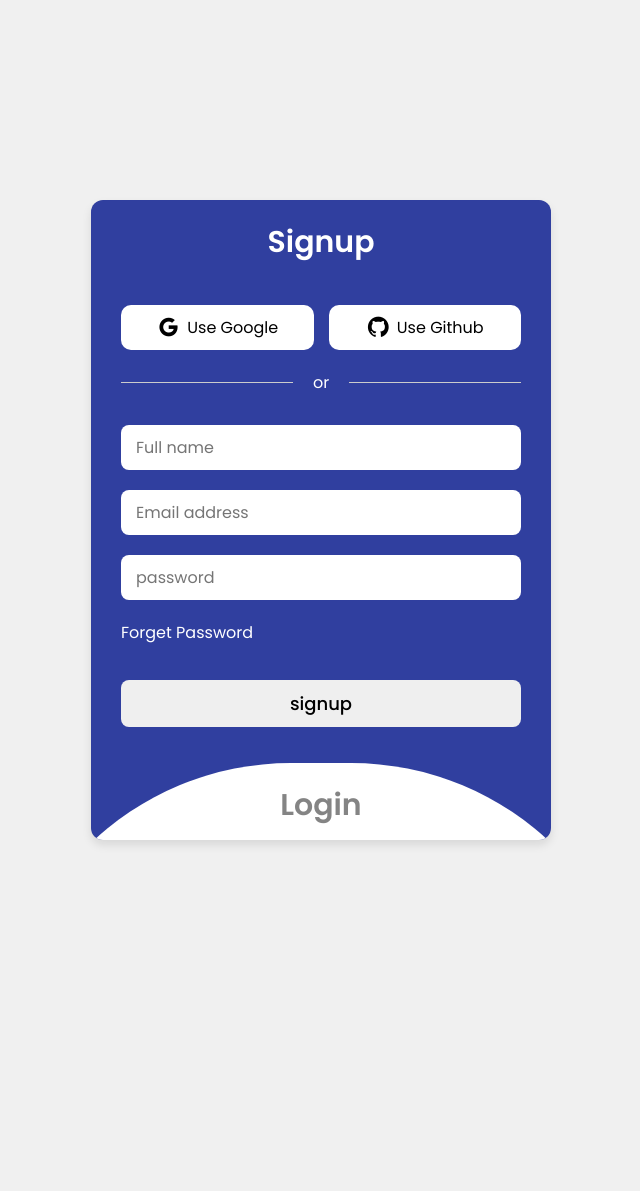
After one commit to IngenieroCui/Software-I, a Flask app: page /log in a window 1280 px wide. The commit adds this page. Shown: the part 152-1343 px from the top of the page, without its empty margins (319-959 px from the left). Run offline with Flask 3, Linux system fonts and the light colour scheme.

Commit message:
Conexión base de datos mejorada. Eliminación de archivo database.py dado combinación de este con app.py. Ahora se guarda información suministrada desde data.html (por el usuario) en la base de datos.

```diff
--- a/src/app.py
+++ b/src/app.py
@@ -1,19 +1,32 @@
-from flask import Flask, render_template
+from flask import Flask, render_template, request, jsonify
+import mysql.connector
 import os
 
 current_dir = os.path.dirname(os.path.abspath(__file__))
 
 app = Flask(__name__,
-            template_folder= "templates",
-            static_folder= "static")
+            template_folder="templates",
+            static_folder="static")
+
+# Database connection
+mydb = mysql.connector.connect(host='localhost',
+                               port=3306,
+                               user='root',
+                               password='',
+                               database='software',
+                               auth_plugin='mysql_native_password')
+
+if mydb.is_connected():
+    print("R")
+    mycursor = mydb.cursor()
 
 @app.route("/")
 def home():
     return render_template("index.html")
 
-@app.route("/login")
-def login():
-    return render_template("login.html")
+@app.route("/log")
+def login_page():
+    return render_template("data.html")
 
 @app.route("/tienda")
 def tienda():
@@ -23,5 +36,45 @@ def tienda():
 def carrito():
     return render_template("carrito.html")
 
+@app.route("/signup", methods=['POST'])
+def signup():
+    data = request.get_json()
+    name = data.get('name')
+    email = data.get('email')
+    password = data.get('password')
+
+    print(f"Received signup data: name={name}, email={email}, password={password}")
+
+    try:
+        sql = "INSERT INTO usuarios (name, email, password) VALUES (%s, %s, %s)"
+        val = (name, email, password)
+        mycursor.execute(sql, val)
+        mydb.commit()
+        return jsonify({'message': 'Signup successful!'}), 200
+    except mysql.connector.Error as err:
+        print(f"Error: {err}")
+        return jsonify({'message': f'Error: {err}'}), 500
+
+@app.route("/login", methods=['POST'])
+def login():
+    data = request.get_json()
+    email = data.get('email')
+    password = data.get('password')
+
+    print(f"Received login data: email={email}, password={password}")
+
+    try:
+        sql = "SELECT * FROM usuarios WHERE email = %s AND password = %s"
+        val = (email, password)
+        mycursor.execute(sql, val)
+        user = mycursor.fetchone()
+        if user:
+            return jsonify({'message': 'Login successful!'}), 200
+        else:
+            return jsonify({'message': 'Invalid email or password'}), 401
+    except mysql.connector.Error as err:
+        print(f"Error: {err}")
+        return jsonify({'message': f'Error: {err}'}), 500
+
 if __name__ == "__main__":
     app.run(debug=True, port=5050)
--- a/src/static/script.js
+++ b/src/static/script.js
@@ -3,6 +3,10 @@ const signupButton = document.querySelector('.signup-section header');
 const loginButton = document.querySelector('.login-section header');
 
 const signuoButtonInfo = document.querySelector('.signup-section header');
+
+
+const signupButtonData = document.querySelector('.btnSign');
+const loginButtonData = document.querySelector('.btnLog');
 
 loginButton.addEventListener('click', () => {
     container.classList.add('active');
@@ -11,3 +15,117 @@ loginButton.addEventListener('click', () => {
 signupButton.addEventListener('click', () => {
     container.classList.remove('active');
 });
+
+loginButtonData.addEventListener('click', () => {
+    // Prevent default form submission if necessary (assuming a login form inside the login section)
+    console.log("Si")
+    event.preventDefault(); // Uncomment this line if there's a form
+
+    // Send AJAX request for login
+    $.ajax({
+      url: '/login', // Replace with your actual login route
+      method: 'POST',
+      contentType: 'application/json',
+      data: JSON.stringify({
+        // Retrieve email and password values here
+        email: $('#login-email').val(),
+        password: $('#login-password').val()
+      }),
+      success: function(response) {
+        alert(response.message);
+        // Handle successful login response (e.g., redirect to another page)
+      },
+      error: function(xhr, status, error) {
+        console.error(error);
+        alert("Login failed. Please check your credentials."); // Or display a more user-friendly error message
+      }
+    });
+  });
+
+  signupButtonData.addEventListener('click', () => {
+    console.log("rin rin")
+    // Prevent default form submission if necessary (assuming a signup form inside the signup section)
+    event.preventDefault(); // Uncomment this line if there's a form
+    // Retrieve signup data (name, email, password) here
+    const name = $('#signup-name').val();
+    const email = $('#signup-email').val();
+    const password = $('#signup-password').val();
+    console.log(name, email, password);
+    // Send AJAX request for signup
+    $.ajax({
+      url: '/signup', // Replace with your actual signup route
+      method: 'POST',
+      contentType: 'application/json',
+      data: JSON.stringify({
+        name: name,
+        email: email,
+        password: password
+      }),
+      success: function(response) {
+        alert(response.message);
+        // Handle successful signup response (e.g., redirect to another page)
+      },
+      error: function(xhr, status, error) {
+        console.error(error);
+        alert("Signup failed. Please check your information."); // Or display a more user-friendly error message
+      }
+    });
+  });
+
+
+$(document).ready(function() {
+    $('#signup-form').on('submit', function(event) {
+        event.preventDefault();
+        let name = $('#signup-name').val();
+        let email = $('#signup-email').val();
+        let password = $('#signup-password').val();
+
+        console.log("Signup form submitted");
+        console.log("Name: " + name);
+        console.log("Email: " + email);
+        console.log("Password: " + password);
+
+        $.ajax({
+            url: '/signup',
+            method: 'POST',
+            contentType: 'application/json',
+            data: JSON.stringify({
+                name: name,
+                email: email,
+                password: password
+            }),
+            success: function(response) {
+                alert(response.message);
+            },
+            error: function(xhr, status, error) {
+                console.error(error);
+            }
+        });
+    });
+
+    $('#login-form').on('submit', function(event) {
+        event.preventDefault();
+        let email = $('#login-email').val();
+        let password = $('#login-password').val();
+
+        console.log("Login form submitted");
+        console.log("Email: " + email);
+        console.log("Password: " + password);
+
+        $.ajax({
+            url: '/login',
+            method: 'POST',
+            contentType: 'application/json',
+            data: JSON.stringify({
+                email: email,
+                password: password
+            }),
+            success: function(response) {
+                alert(response.message);
+            },
+            error: function(xhr, status, error) {
+                console.error(error);
+            }
+        });
+    });
+});
--- a/src/static/styles/login.css
+++ b/src/static/styles/login.css
@@ -138,7 +138,7 @@ form a{
     color: #fff;
 }
 
-form .btn{
+form .btnSign{
     margin-top: 15px;
     border: none;
     padding: 10px 15px;
@@ -148,7 +148,23 @@ form .btn{
     cursor: pointer;
 }
 
-.login-section .btn{
+.login-section .btnSign{
+    background: #303f9f;
+    color: #fff;
+    border: none;
+}
+
+form .btnLog{
+    margin-top: 15px;
+    border: none;
+    padding: 10px 15px;
+    border-radius: 8px;
+    font-size: 18px;
+    font-weight: 500;
+    cursor: pointer;
+}
+
+.login-section .btnLog{
     background: #303f9f;
     color: #fff;
     border: none;
--- /dev/null
+++ b/src/templates/data.html
@@ -0,0 +1,58 @@
+<!DOCTYPE html>
+<html lang="en">
+<head>
+    <meta charset="UTF-8">
+    <meta name="viewport" content="width=device-width, initial-scale=1.0">
+    <title>Login/signup</title>
+    <link href='https://unpkg.com/boxicons@2.1.4/css/boxicons.min.css' rel='stylesheet'>
+    <link rel="stylesheet" href="{{ url_for('static', filename='styles/login.css') }}">
+</head>
+<body>
+    <div class="container">
+        <div class="signup-section">
+            <header>Signup</header>
+            <div class="social-buttons">
+                <button><i class='bx bxl-google'></i> Use Google</button>
+                <button><i class="bx bxl-github"></i> Use Github</button>
+            </div>
+
+            <div class="separator">
+                <div class="line"></div>
+                <p>or</p>
+                <div class="line"></div>
+            </div>
+
+            <form>
+                <input type="text" id = "signup-name" placeholder="Full name" required>
+                <input type="email" id = "signup-email" placeholder="Email address" required>
+                <input type="password" id = "signup-password" placeholder="password" required>
+                <a href="#">Forget Password</a>
+                <button type="submit" class="btnSign">signup</button>
+            </form>
+        </div>
+
+        <div class="login-section">
+            <header>Login</header>
+            <div class="social-buttons">
+                <button><i class='bx bxl-google'></i> Use Google</button>
+                <button><i class="bx bxl-github"></i> Use Github</button>
+            </div>
+
+            <div class="separator">
+                <div class="line"></div>
+                <p>or</p>
+                <div class="line"></div>
+            </div>
+
+            <form>
+                <input type="email" placeholder="Email address" required>
+                <input type="password" placeholder="password" required>
+                <a href="#">Forget Password</a>
+                <button type="submit" class="btnLog">Login</button>
+            </form>
+        </div>
+    </div>
+    <script src="https://code.jquery.com/jquery-3.6.0.min.js"></script>
+    <script src="{{ url_for('static', filename='script.js') }}"></script>
+</body>
+</html>
--- a/src/templates/index.html
+++ b/src/templates/index.html
@@ -10,7 +10,7 @@
         <h1 align = center>Hola</h1>
     </header>
     <nav>
-        <a href="{{ url_for('login') }}">Inicio</a>  <a href="{{ url_for('home') }}">Iniciar sesión</a>
+        <a href="{{ url_for('login_page') }}">Inicio</a>  <a href="{{ url_for('home') }}">Iniciar sesión</a>
     </nav>
 
 
```
Also changed, not shown: src/database.py (deleted, +0 -39 lines).
